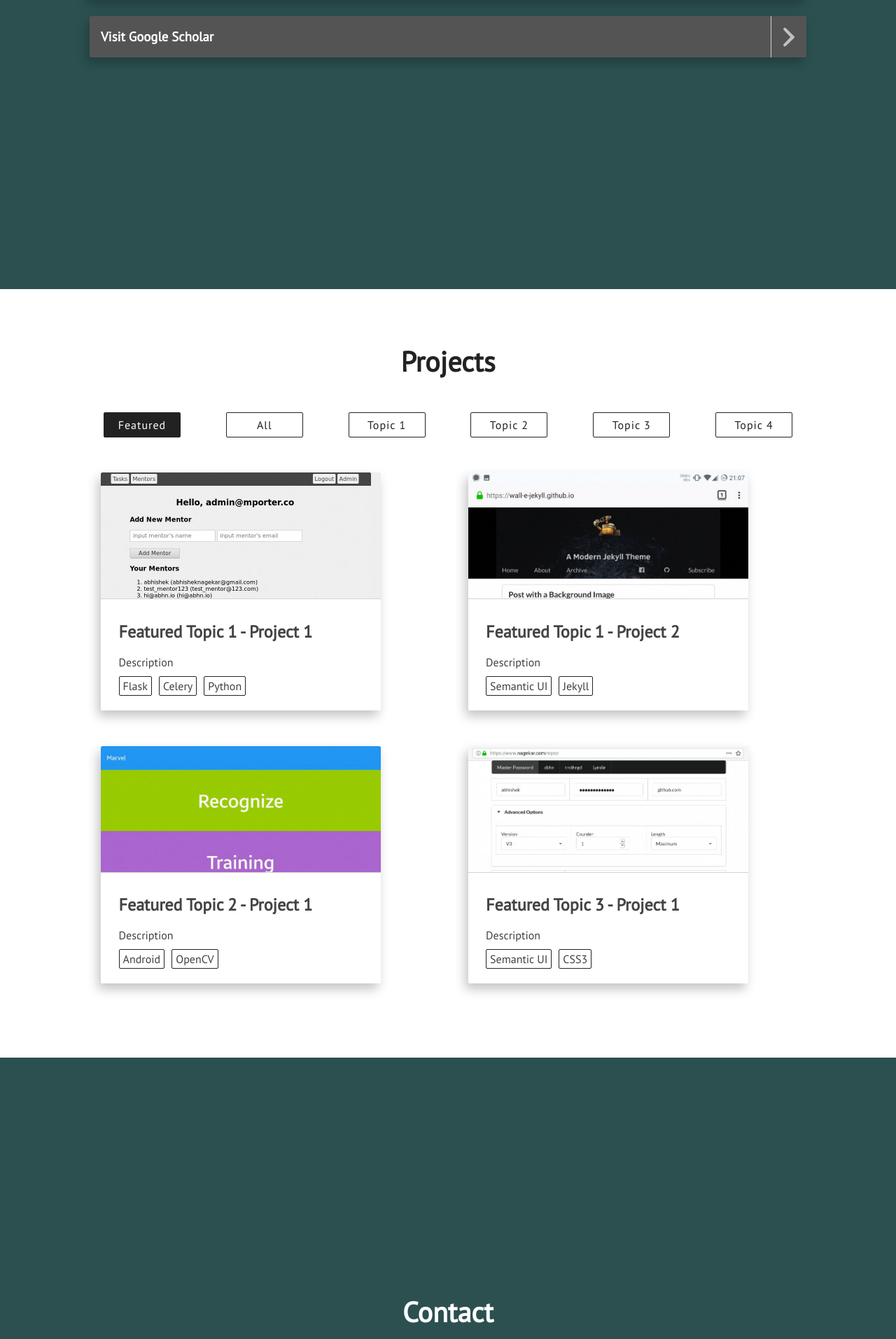
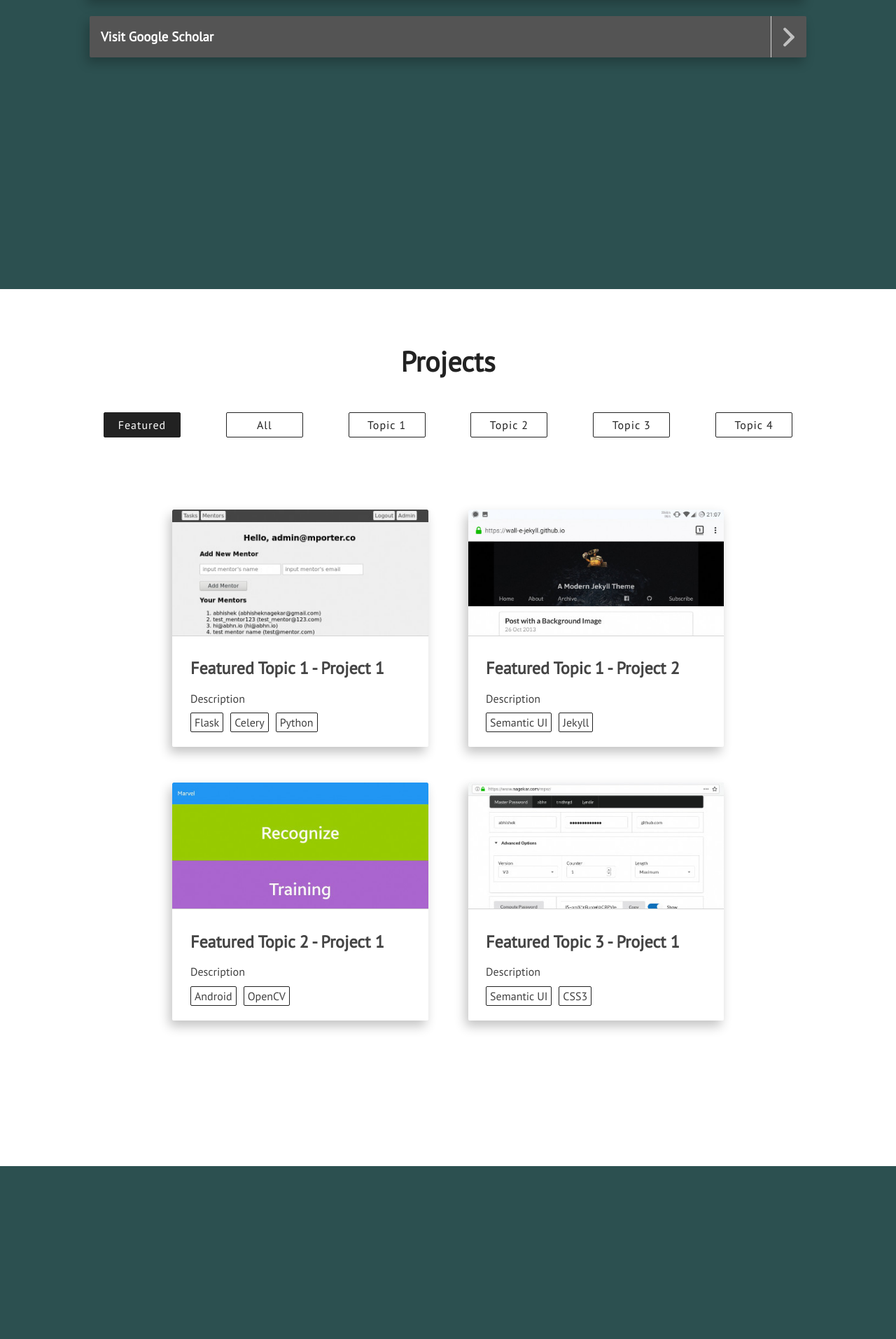
Before and after one commit to cmcabrera97/cmcabrera97.github.io, a Jekyll site: the page built from index.html, in a window 1280 px wide. Shown: the part 4487-6400 px from the top of the page at 70% size. Built offline with Jekyll 4.4.1, drawn with Linux system fonts in a browser that asks for light colours; nearby versions of some CDN libraries.

Commit message:
Update main.css

```diff
--- a/assets/css/main.css
+++ b/assets/css/main.css
@@ -170,6 +170,7 @@
   -ms-grid-columns: 50% 50%;
       grid-template-columns: 1fr 1fr;
   grid-gap: 25px;
+  margin: 10% 10%; /* Center the wrapper horizontally */
 }
 
 .project-wrapper {
```
